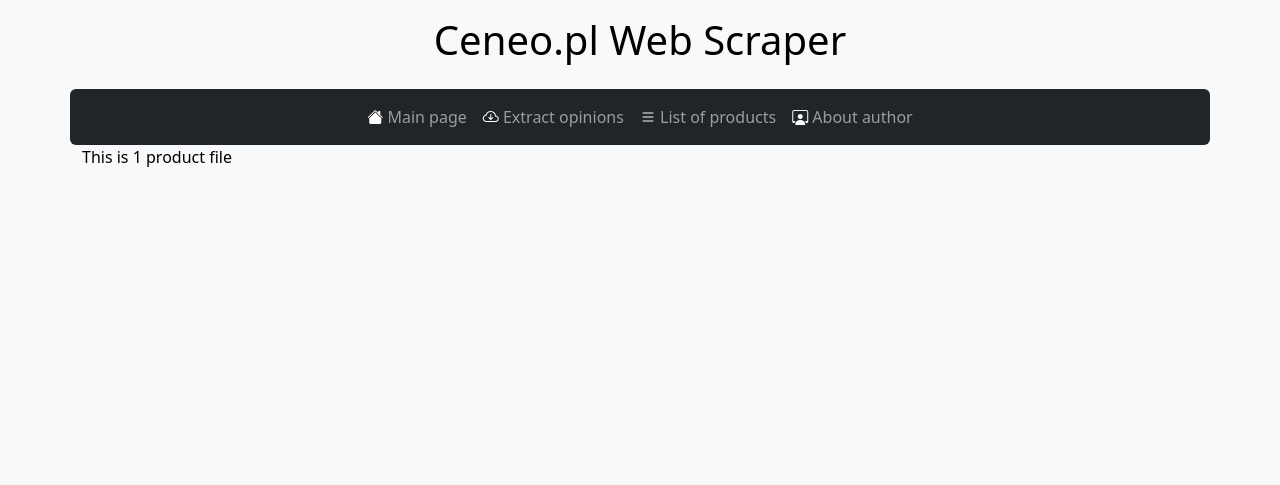
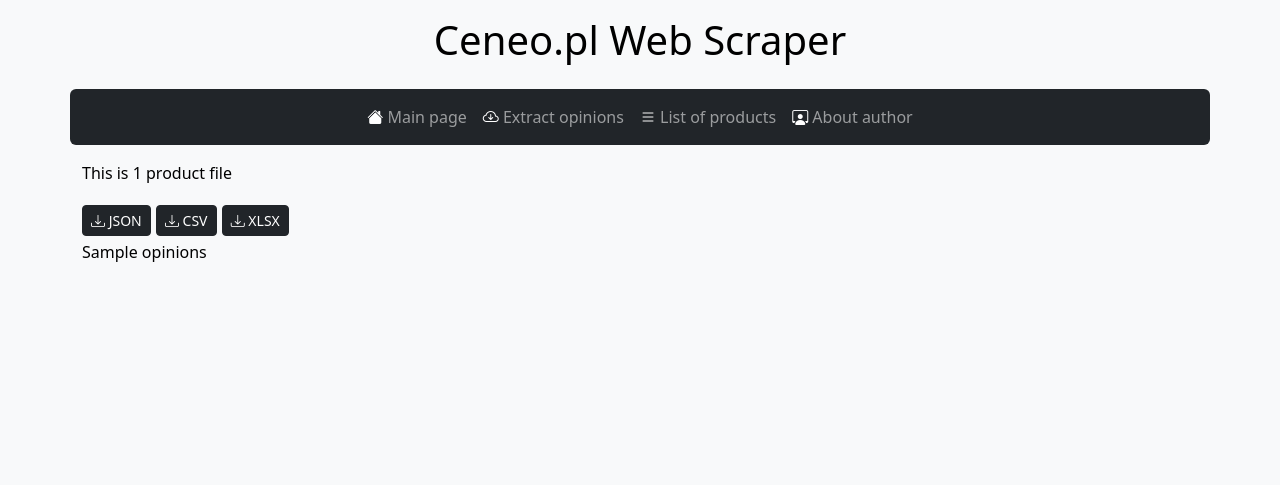
Before and after one commit to TomaszGerono/CeneoWebScraperTG, a Flask app: template app/templates/product.html in a window 1280 px wide. Shown: the top 485 px of the page. Run offline with Flask 3, Linux system fonts and the light colour scheme; the template is opened without the code that fills it: most values are stand-ins (such as "Sample title", 1, 10 or a date in 2020); some libraries are stand-ins or nearby versions.

Commit message:
2024-06-04 TG

```diff
--- a/app/routes.py
+++ b/app/routes.py
@@ -125,7 +125,14 @@ def author():
 
 @app.route('/product/<product_id>')
 def product(product_id):
-    return render_template("product.html", product_id=product_id)
+    opinions = pd.read_json(f"app/opinions/{products_id}.json")
+    return render_template("product.html", product_id=product_id, opinions=opinions_to_html(classes="table table-hover table-stripped", index=False))
+    index = False, table_id
+
+@app.route('/charts/<product_id>')
+def product(product_id):
+    return render_template("charts.html", product )
+
 
 @app.route('/download/json/<product_id>')
 def download_json(product_id):
--- a/app/templates/base.html
+++ b/app/templates/base.html
@@ -7,7 +7,10 @@
     <link href="https://cdn.jsdelivr.net/npm/bootstrap@5.3.3/dist/css/bootstrap.min.css" rel="stylesheet" integrity="sha384-QWTKZyjpPEjISv5WaRU9OFeRpok6YctnYmDr5pNlyT2bRjXh0JMhjY6hW+ALEwIH" crossorigin="anonymous">
     <script src="https://cdn.jsdelivr.net/npm/bootstrap@5.3.3/dist/js/bootstrap.bundle.min.js" integrity="sha384-YvpcrYf0tY3lHB60NNkmXc5s9fDVZLESaAA55NDzOxhy9GkcIdslK1eN7N6jIeHz" crossorigin="anonymous"></script>
     <link rel="stylesheet" href="https://cdn.jsdelivr.net/npm/bootstrap-icons@1.11.3/font/bootstrap-icons.min.css">
+    <script src="https://code.jquery.com/jquery-3.7.1.js" integrity="sha256-eKhayi8LEQwp4NKxN+CfCh+3qOVUtJn3QNZ0TciWLP4=" crossorigin="anonymous"></script>
+    <script src="https://cdn.datatables.net/2.0.8/js/dataTables.js"></script>
     <link rel="stylesheet" type= "text/css" href="{{ url_for('static',filename='style.css') }}">
+
     <title class='.text-dark'>Ceneo.pl Web Scraper</title>
 </head>
 
@@ -37,7 +40,7 @@
         </div>
     </nav>
 
-    <section class="container">
+    <section class="container mt-3 mb-5">
         <div class="row">
             <div class="col">
                 {% block content %}
@@ -50,6 +53,7 @@
     <footer  class="container bg-dark text-light fixed-bottom text-center rounded-top my_footer">
         <p style="color: white">Tomasz Gerono, Krakow University of Economics</p>
     </footer>
-
+    {% block scripts %}
+    {% endblock %}
 </body>
 </html>
--- a/app/templates/product.html
+++ b/app/templates/product.html
@@ -1,4 +1,18 @@
 {% extends "base.html" %}
 {% block content %}
     <p>This is {{product_id}} product file</p>
+    <div class=".card-body">
+        <h5 class="card-header text-primary">
+            <a type="button" class="btn btn-dark mb-1 mt-1 bi bi-download btn-sm" href="{{url_for('download_json', product_id=product_id)}}"> JSON</a>
+            <a type="button" class="btn btn-dark mb-1 mt-1 bi bi-download btn-sm" href="{{url_for('download_csv', product_id=product_id)}}"> CSV</a>
+            <a type="button" class="btn btn-dark mb-1 mt-1 bi bi-download btn-sm" href="{{url_for('download_xlsx', product_id=product_id)}}"> XLSX</a>
+        </h5>
+    {{opinions|safe}}
 {% endblock %}
+{% block scripts %}
+<script>
+    let table = new DataTable("#opinions", {
+    responsive: true
+    });
+</script>
+{% endblock %}
--- a/app/templates/products.html
+++ b/app/templates/products.html
@@ -3,12 +3,13 @@
     {% for product in products %}
     <div class="card mb-3 mt-3 border border-dark">
         <div class=".card-body">
-            <h5 class="card-header text-bg-secondary">
+            <h5 class="card-header text-primary">
                 <a type="button" class="btn btn-dark mb-1 mt-1 bi bi-download btn-sm" href="{{url_for('download_json', product_id=product.product_id)}}"> JSON</a>
                 <a type="button" class="btn btn-dark mb-1 mt-1 bi bi-download btn-sm" href="{{url_for('download_csv', product_id=product.product_id)}}"> CSV</a>
                 <a type="button" class="btn btn-dark mb-1 mt-1 bi bi-download btn-sm" href="{{url_for('download_xlsx', product_id=product.product_id)}}"> XLSX</a>
-                {{product.product_name}}
+                <a href="{{url_for('product', product_id=product.product_id)}}" style="text-decoration:none">{{product.product_name}}</a>
             </h5>
+            <a type="submit" class="btn btn-outline-dark" href="{{url_for('charts', product_id=product.product_id)}}">Charts</a>
             <p class="card-text ms-2 mb-1 text-bg-light">
                                 ID: {{product.product_id}}<br>
                                 Opinions count: {{product.opinions_count}}<br>
```
Also changed, not shown: app/products/136072345.json (added, +26 -0 lines), app/charts/136072345_recommendations.png (added), app/charts/136072345_score.png (added), app/templates/charts.html (added).
